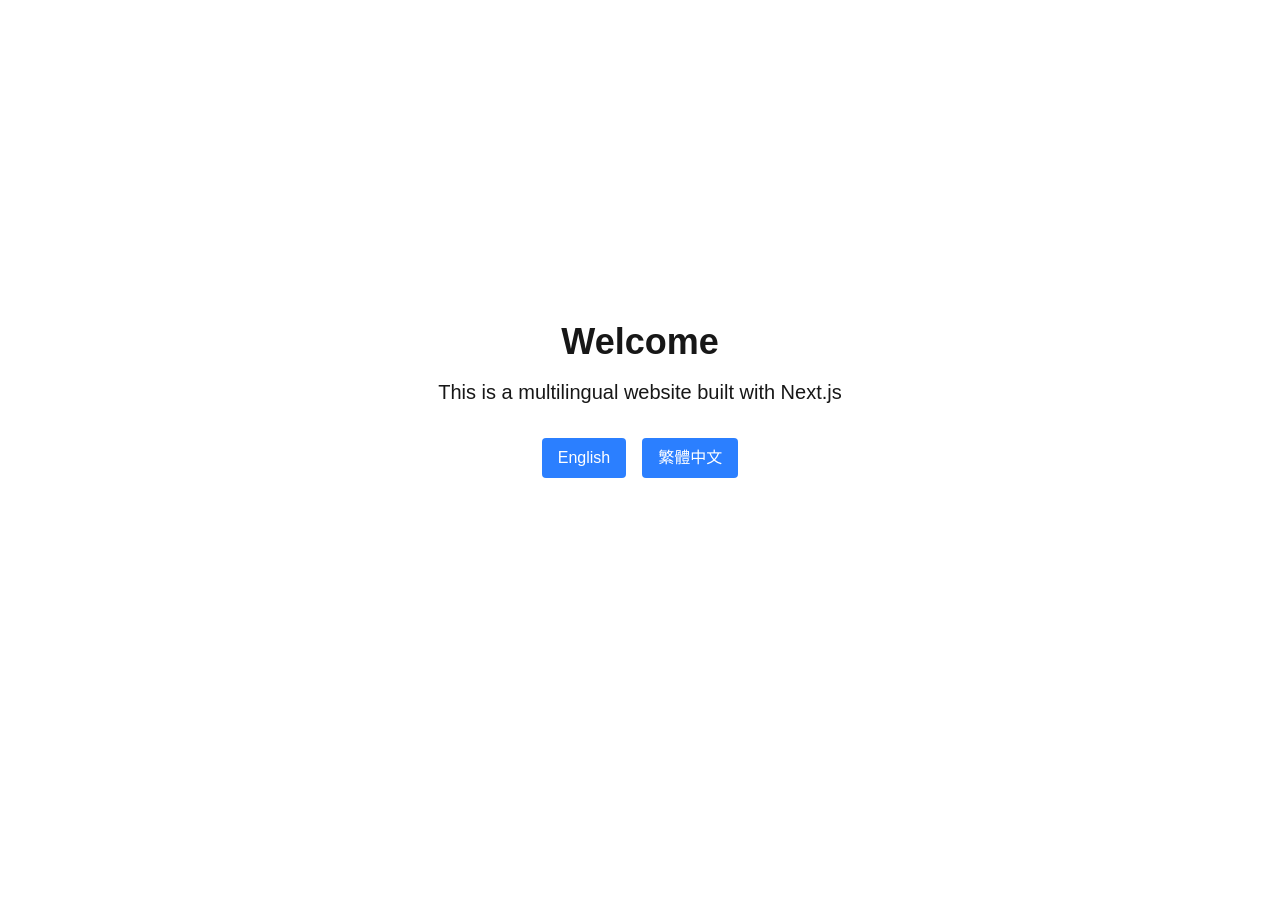
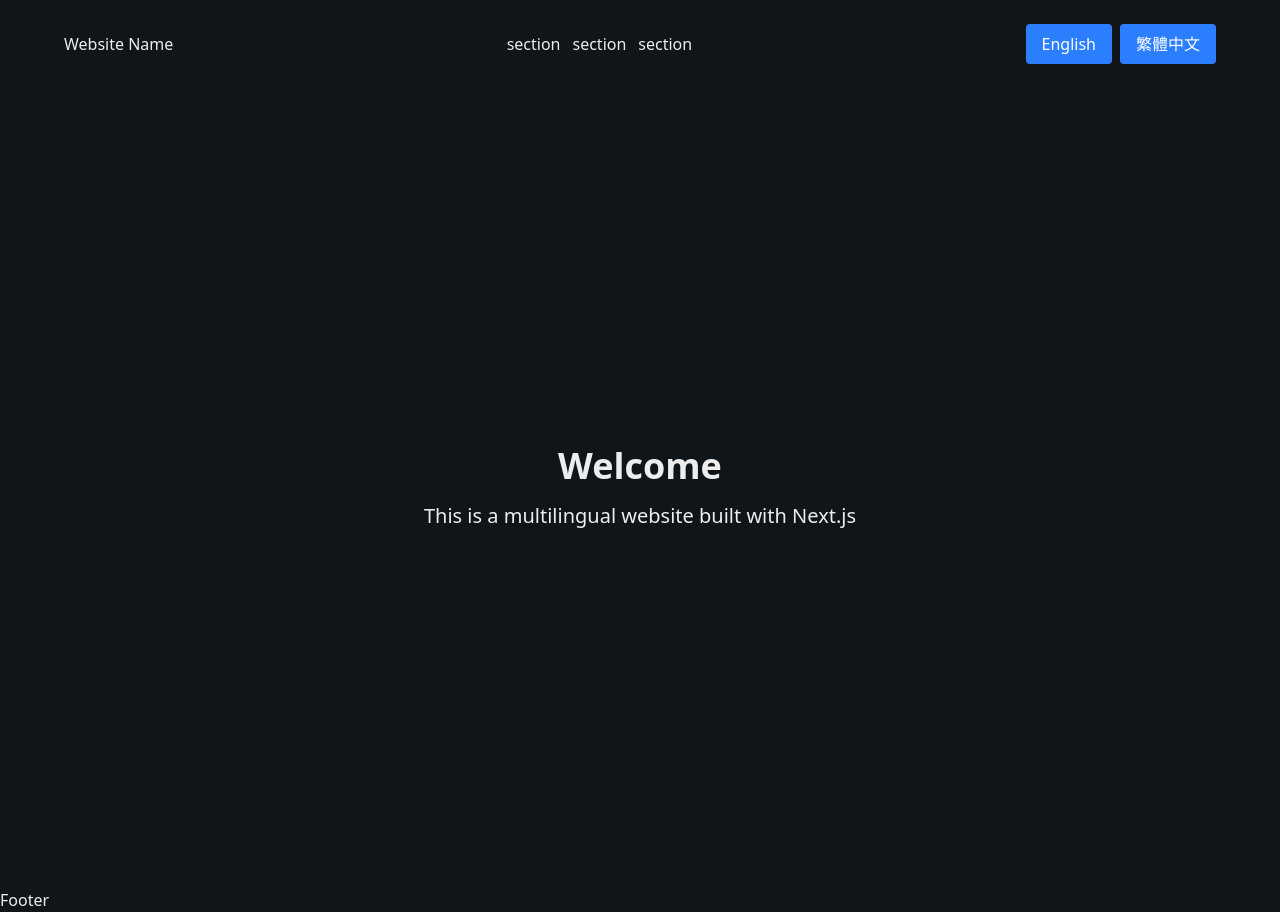
Before and after one commit to MestoChang/eden--portfolio, a Next.js app: page /en in a window 1280 px wide. Before the commit the page ends 800 px from the top, so only its background shows below. Built offline with nearby package versions, Linux system fonts and the light colour scheme.

Commit message:
create components

```diff
--- a/app/[locale]/layout.jsx
+++ b/app/[locale]/layout.jsx
@@ -2,6 +2,8 @@ import React from 'react';
 import { NextIntlClientProvider } from 'next-intl';
 import { notFound } from 'next/navigation';
 import '../globals.css';
+import Header from '@/components/base/Header';
+import Footer from '@/components/base/Footer';
 
 async function getMessages(locale) {
   try {
@@ -38,7 +40,14 @@ export default async function RootLayout(props) {
 
   return (
     <NextIntlClientProvider locale={locale} messages={messages}>
-      <main>{children}</main>
+      <html lang={locale} suppressHydrationWarning>
+        <body suppressHydrationWarning>
+          <Header />
+          <main>{children}</main>
+
+          <Footer />
+        </body>
+      </html>
     </NextIntlClientProvider>
   );
 }
--- a/app/[locale]/page.jsx
+++ b/app/[locale]/page.jsx
@@ -12,23 +12,6 @@ const Page = () => {
       <div className="space-y-4 text-center">
         <h1 className="text-4xl font-bold">{t('title')}</h1>
         <p className="text-xl">{t('description')}</p>
-
-        <div className="mt-8 flex justify-center gap-4">
-          <Link
-            href="/"
-            locale="en"
-            className="rounded bg-blue-500 px-4 py-2 text-white hover:bg-blue-600"
-          >
-            English
-          </Link>
-          <Link
-            href="/"
-            locale="zh-Hant"
-            className="rounded bg-blue-500 px-4 py-2 text-white hover:bg-blue-600"
-          >
-            繁體中文
-          </Link>
-        </div>
       </div>
     </div>
   );
--- a/app/globals.css
+++ b/app/globals.css
@@ -1,30 +1,14 @@
 @import 'tailwindcss';
 
-:root {
-  --background: #ffffff;
-  --foreground: #171717;
-}
-
 @theme {
-  --color-primary: green;
-}
-
-@theme inline {
-  --color-background: var(--background);
-  --color-foreground: var(--foreground);
-  --font-sans: var(--font-geist-sans);
-  --font-mono: var(--font-geist-mono);
-}
-
-@media (prefers-color-scheme: dark) {
-  :root {
-    --background: #0a0a0a;
-    --foreground: #ededed;
-  }
+  --color-primary: #2fff7f;
+  --color-secondary: #23272e;
+  --color-danger: #ff4d4f;
+  --color-background: #10151a;
+  --color-foreground: #ededed;
+  --color-primary-gradient: linear-gradient(90deg, #2fff7f 0%, #0be881 100%);
 }
 
 body {
-  background: var(--background);
-  color: var(--foreground);
-  font-family: Arial, Helvetica, sans-serif;
+  @apply bg-background text-foreground;
 }
--- a/app/layout.jsx
+++ b/app/layout.jsx
@@ -1,10 +1,5 @@
-import React from 'react';
 import './globals.css';
 
 export default function RootLayout({ children }) {
-  return (
-    <html lang="en" suppressHydrationWarning>
-      <body suppressHydrationWarning>{children}</body>
-    </html>
-  );
+  return children;
 }
--- a/components/base/Header.jsx
+++ b/components/base/Header.jsx
@@ -1,7 +1,22 @@
 import React from 'react';
+import LanguageSwitcher from '../i18n/LanguageSwitcher';
 
 const Header = () => {
-  return <div>Header</div>;
+  return (
+    <header className="flex p-6">
+      <nav className="mx-auto flex w-full max-w-6xl items-center justify-between">
+        <div>Website Name</div>
+
+        <ul className="flex gap-3">
+          <li>section</li>
+          <li>section</li>
+          <li>section</li>
+        </ul>
+
+        <LanguageSwitcher />
+      </nav>
+    </header>
+  );
 };
 
 export default Header;
--- /dev/null
+++ b/components/i18n/LanguageSwitcher.jsx
@@ -0,0 +1,25 @@
+import React from 'react';
+import { Link } from '@/i18n/navigation';
+
+const LanguageSwitcher = () => {
+  return (
+    <div className="flex gap-2">
+      <Link
+        href="/"
+        locale="en"
+        className="rounded bg-blue-500 px-4 py-2 text-white hover:bg-blue-600"
+      >
+        English
+      </Link>
+      <Link
+        href="/"
+        locale="zh-Hant"
+        className="rounded bg-blue-500 px-4 py-2 text-white hover:bg-blue-600"
+      >
+        繁體中文
+      </Link>
+    </div>
+  );
+};
+
+export default LanguageSwitcher;
```
